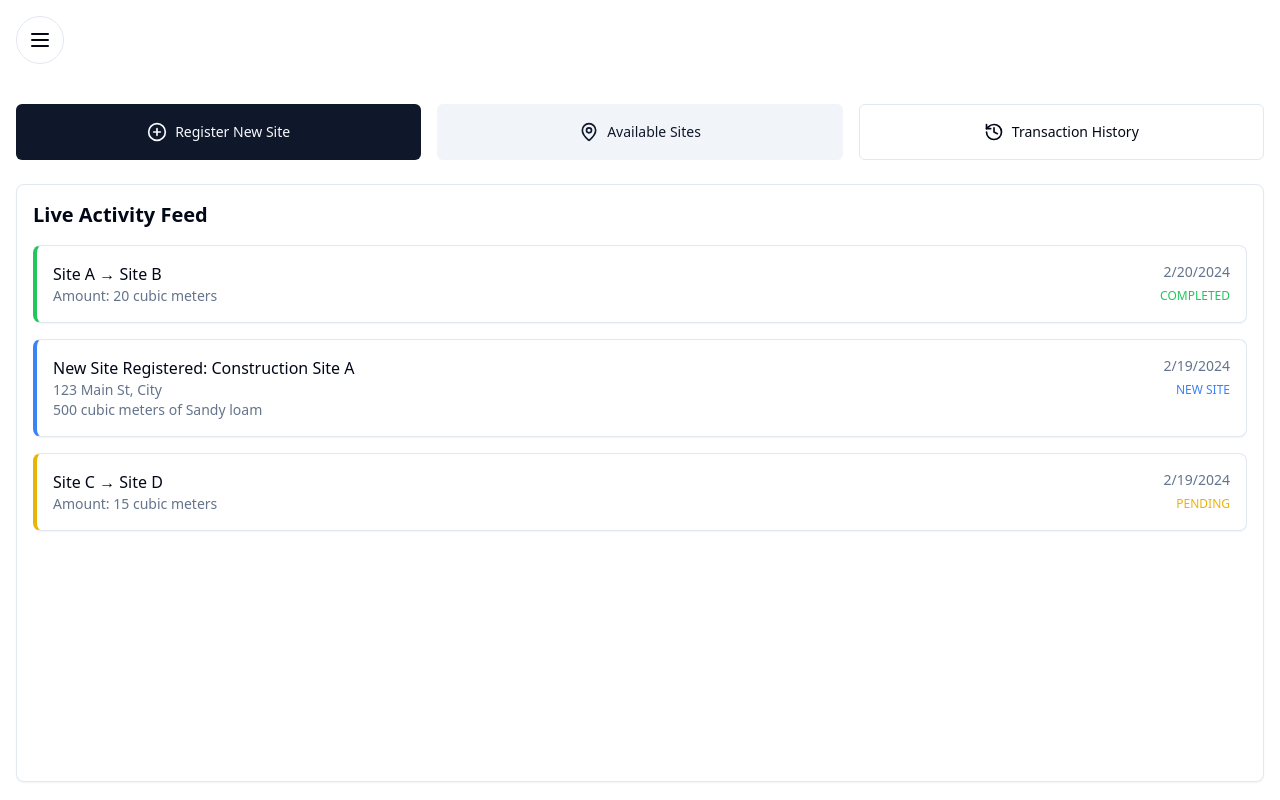
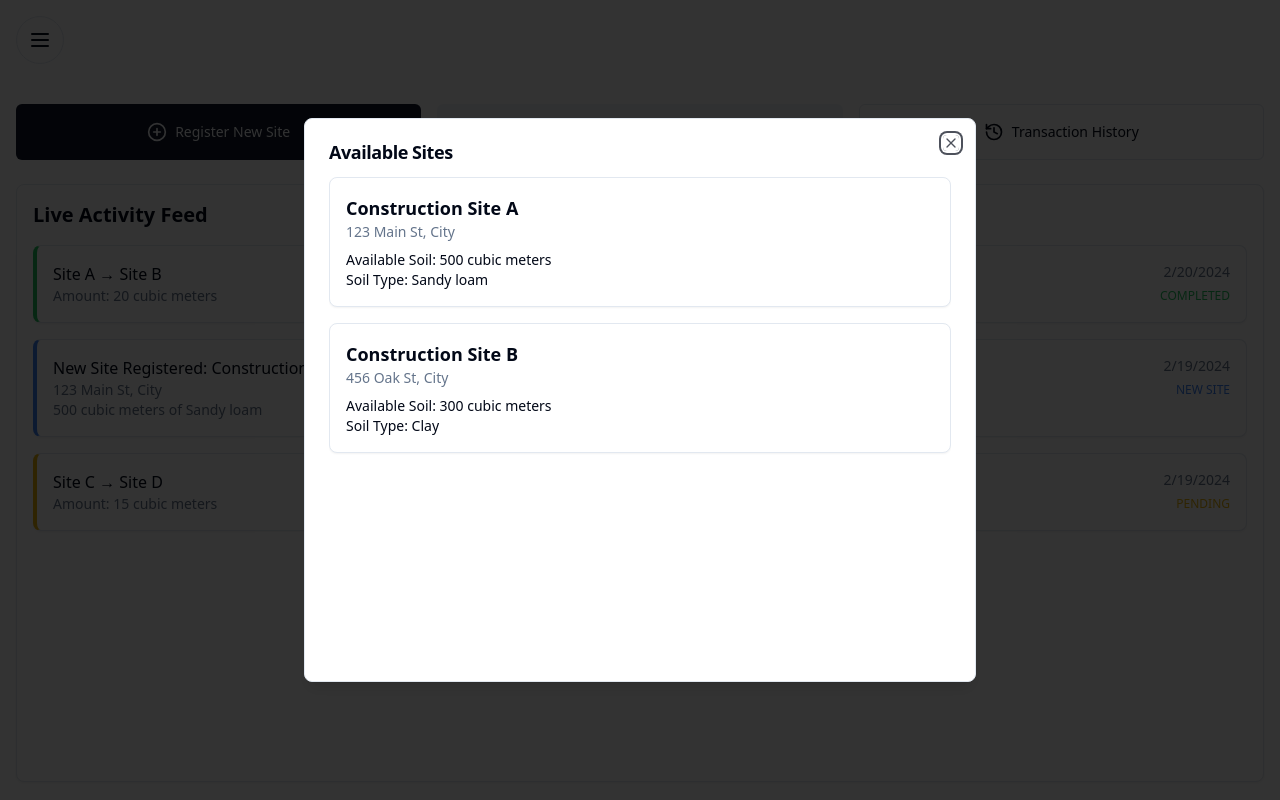
Before and after one commit to massd97/friendly-choice-frontend, a React (Vite) app: page / in a window 1280 px wide. Both pictures are taken after a click on the button "Available Sites". Built offline with nearby package versions, Linux system fonts and the light colour scheme.

Commit message:
Add button interactivity examples
Implement click handlers for the Available Sites and Transaction History buttons to display example outputs when activated. This enhances user interaction within the application.
[skip gpt_engineer]

```diff
--- a/src/pages/Index.tsx
+++ b/src/pages/Index.tsx
@@ -12,9 +12,12 @@ import {
 } from "@/components/ui/sheet";
 import { Input } from "@/components/ui/input";
 import { useState } from "react";
+import { Dialog, DialogContent, DialogHeader, DialogTitle } from "@/components/ui/dialog";
 
 const Index = () => {
   const [searchQuery, setSearchQuery] = useState("");
+  const [showSites, setShowSites] = useState(false);
+  const [showHistory, setShowHistory] = useState(false);
 
   // This would be replaced with real data from your backend
   const sites = [
@@ -116,7 +119,7 @@ const Index = () => {
         <Button
           variant="secondary"
           className="flex items-center gap-2 h-14"
-          onClick={() => console.log("Check available sites")}
+          onClick={() => setShowSites(true)}
         >
           <MapPin className="w-5 h-5" />
           Available Sites
@@ -125,12 +128,74 @@ const Index = () => {
         <Button
           variant="outline"
           className="flex items-center gap-2 h-14"
-          onClick={() => console.log("Show transactions")}
+          onClick={() => setShowHistory(true)}
         >
           <History className="w-5 h-5" />
           Transaction History
         </Button>
       </div>
+
+      {/* Available Sites Dialog */}
+      <Dialog open={showSites} onOpenChange={setShowSites}>
+        <DialogContent className="max-w-2xl">
+          <DialogHeader>
+            <DialogTitle>Available Sites</DialogTitle>
+          </DialogHeader>
+          <ScrollArea className="h-[60vh]">
+            <div className="space-y-4">
+              {sites.map((site) => (
+                <Card key={site.id} className="p-4">
+                  <h3 className="font-semibold text-lg">{site.name}</h3>
+                  <p className="text-sm text-muted-foreground">{site.address}</p>
+                  <div className="mt-2">
+                    <p className="text-sm">Available Soil: {site.soilAmount}</p>
+                    <p className="text-sm">Soil Type: {site.soilType}</p>
+                  </div>
+                </Card>
+              ))}
+            </div>
+          </ScrollArea>
+        </DialogContent>
+      </Dialog>
+
+      {/* Transaction History Dialog */}
+      <Dialog open={showHistory} onOpenChange={setShowHistory}>
+        <DialogContent className="max-w-2xl">
+          <DialogHeader>
+            <DialogTitle>Transaction History</DialogTitle>
+          </DialogHeader>
+          <ScrollArea className="h-[60vh]">
+            <div className="space-y-4">
+              {feedItems.filter(item => item.type === "transaction").map((item) => (
+                <Card key={item.id} className="p-4">
+                  <div className="flex justify-between items-start">
+                    <div>
+                      <p className="font-medium">
+                        {item.from} → {item.to}
+                      </p>
+                      <p className="text-sm text-muted-foreground">
+                        Amount: {item.amount}
+                      </p>
+                    </div>
+                    <div className="text-right">
+                      <p className="text-sm text-muted-foreground">
+                        {new Date(item.date).toLocaleDateString()}
+                      </p>
+                      <span className={`text-xs ${
+                        item.status === "completed"
+                          ? "text-green-500"
+                          : "text-yellow-500"
+                      }`}>
+                        {item.status.toUpperCase()}
+                      </span>
+                    </div>
+                  </div>
+                </Card>
+              ))}
+            </div>
+          </ScrollArea>
+        </DialogContent>
+      </Dialog>
 
       {/* Enhanced Feed */}
       <Card className="p-4">
```
